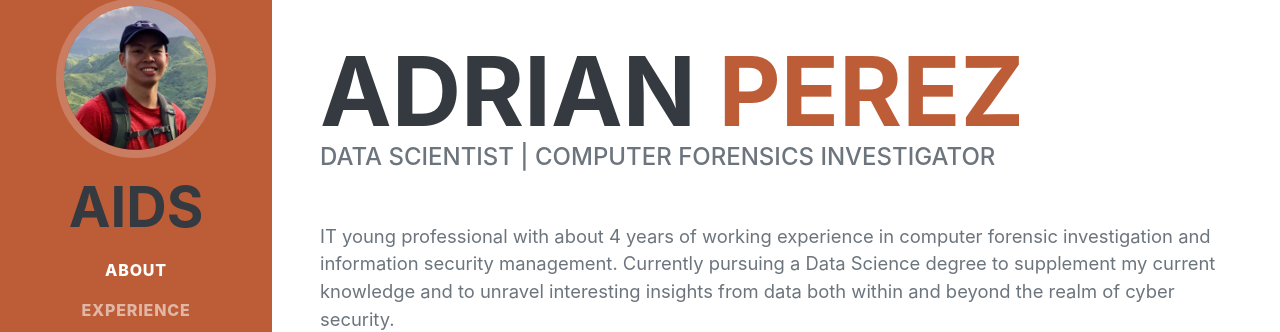
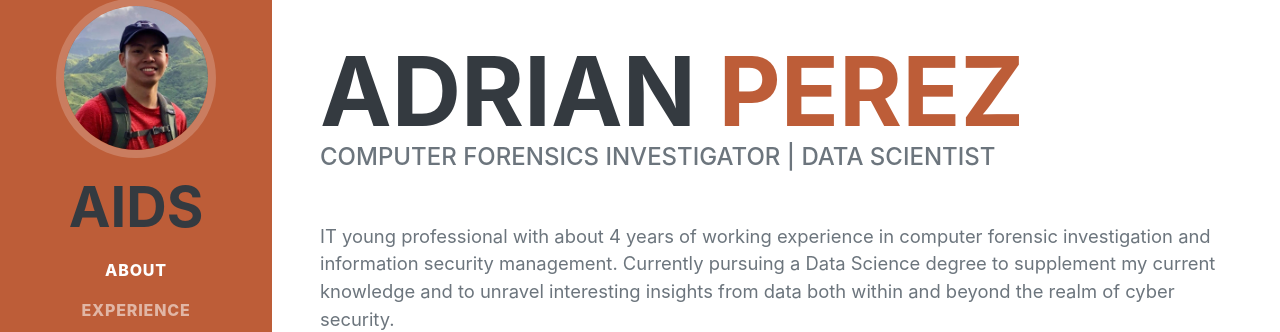
Before and after one commit to aidsperez/aidsperez.github.io, a Jekyll site: the page built from index.html, in a window 1280 px wide and 900 px high. Shown: the part 210-542 px from the top of the window. Built offline with Jekyll 4.4.1, drawn with Linux system fonts in a browser that asks for light colours; some web fonts are replaced.

Commit message:
changes in about section

```diff
--- a/index.html
+++ b/index.html
@@ -32,7 +32,7 @@ layout: default
                 <span class="text-primary">Perez</span>
             </h1>
             <div class="subheading mb-5">
-                Data Scientist | Computer Forensics Investigator
+                Computer Forensics Investigator | Data Scientist
             </div>
             <p class="lead mb-5">IT young professional with about 4 years of working experience in computer forensic investigation
                 and information security management. Currently pursuing a Data Science degree to supplement my current knowledge and
```
